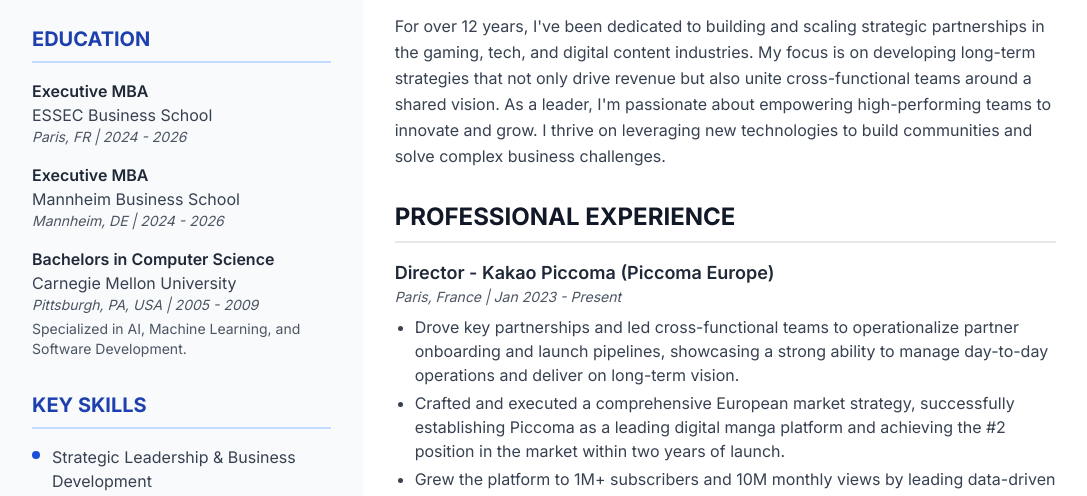
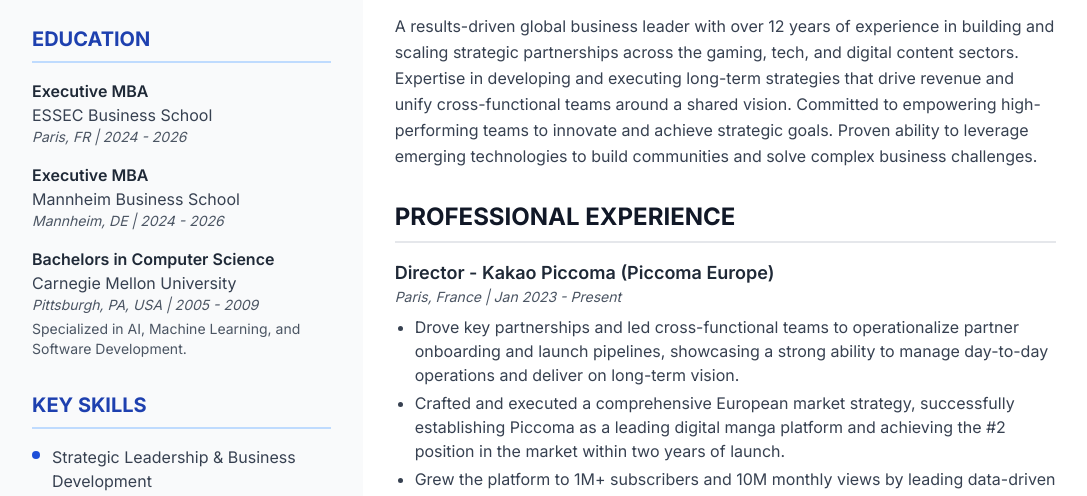
Before and after one commit to hanmin85/resume, a plain HTML site: page index.html in a window 1280 px wide. Shown: the part 253-749 px from the top of the page, without its empty margins (96-1183 px from the left). Drawn offline with nearby package versions, Linux system fonts and the light colour scheme.

Commit message:
Update professional summary in index.html
Revised professional summary to enhance clarity and impact.

```diff
--- a/index.html
+++ b/index.html
@@ -126,7 +126,7 @@
                 <section class="mb-8">
                     <h2 class="text-2xl font-bold text-gray-900 border-b-2 border-gray-200 pb-2 mb-4">PROFESSIONAL SUMMARY</h2>
                     <p class="text-gray-700 leading-relaxed">
-                        For over 12 years, I've been dedicated to building and scaling strategic partnerships in the gaming, tech, and digital content industries. My focus is on developing long-term strategies that not only drive revenue but also unite cross-functional teams around a shared vision. As a leader, I'm passionate about empowering high-performing teams to innovate and grow. I thrive on leveraging new technologies to build communities and solve complex business challenges.
+                        A results-driven global business leader with over 12 years of experience in building and scaling strategic partnerships across the gaming, tech, and digital content sectors. Expertise in developing and executing long-term strategies that drive revenue and unify cross-functional teams around a shared vision. Committed to empowering high-performing teams to innovate and achieve strategic goals. Proven ability to leverage emerging technologies to build communities and solve complex business challenges.
                     </p>
                 </section>
 
```
